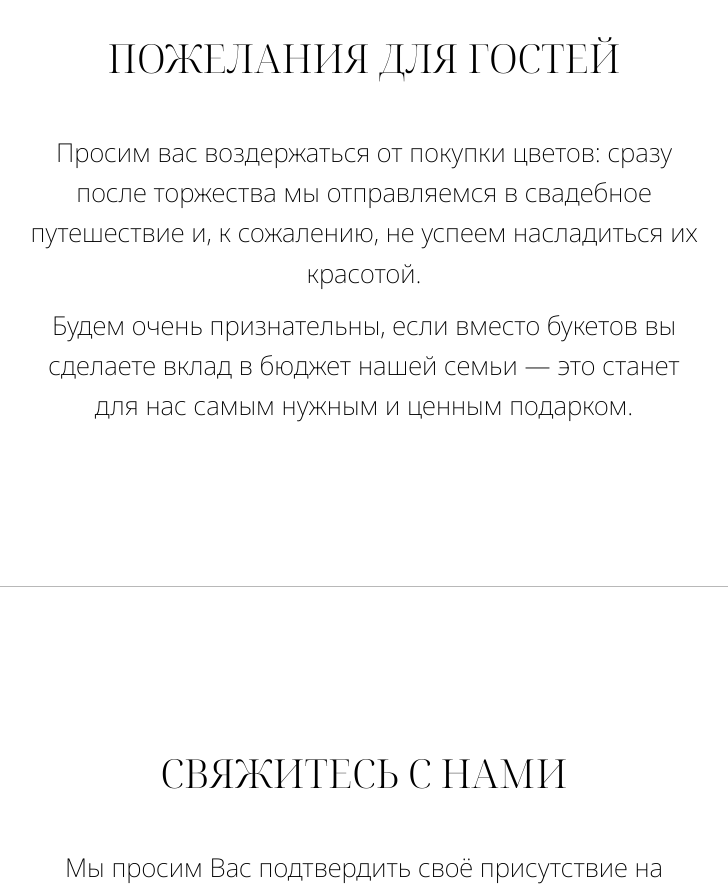
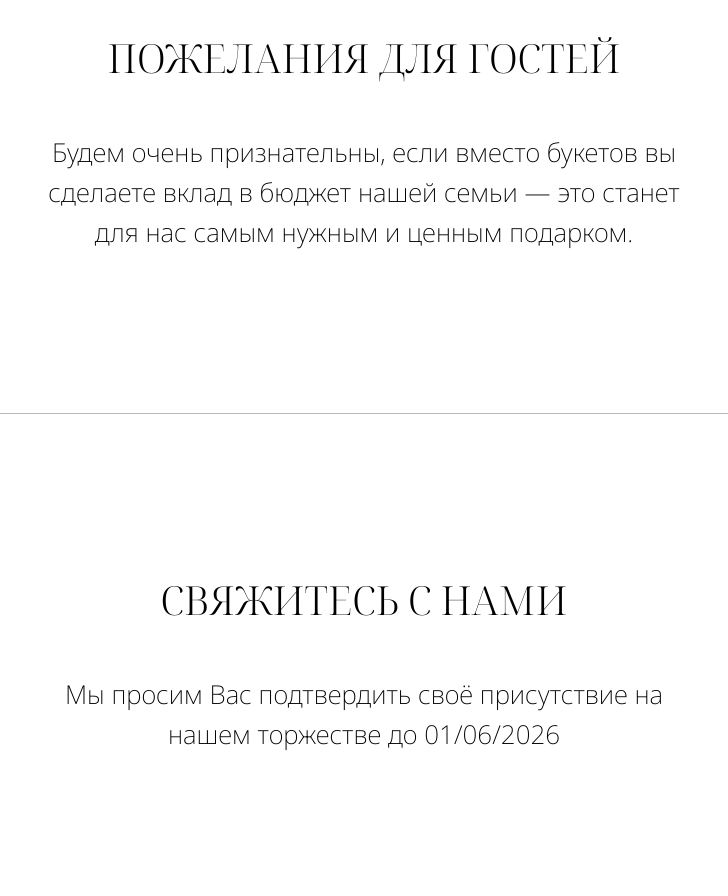
Before and after one commit to GKsenya/wedding-invitation, a Next.js app: page / in a window 1280 px wide. Shown: the part 4620-5516 px from the top of the page, without its empty margins (276-1004 px from the left). Built offline with nearby package versions, Linux system fonts and the light colour scheme.

Commit message:
Фикс пожеланий

```diff
--- a/app/page.tsx
+++ b/app/page.tsx
@@ -70,7 +70,6 @@ export default function Home() {
       />
       <WishesForGuests
         text={[
-          'Просим вас воздержаться от покупки цветов: сразу после торжества мы отправляемся в свадебное путешествие и, к сожалению, не успеем насладиться их красотой.',
           'Будем очень признательны, если вместо букетов вы сделаете вклад в бюджет нашей семьи — это станет для нас самым нужным и ценным подарком.',
         ]}
       />
```
